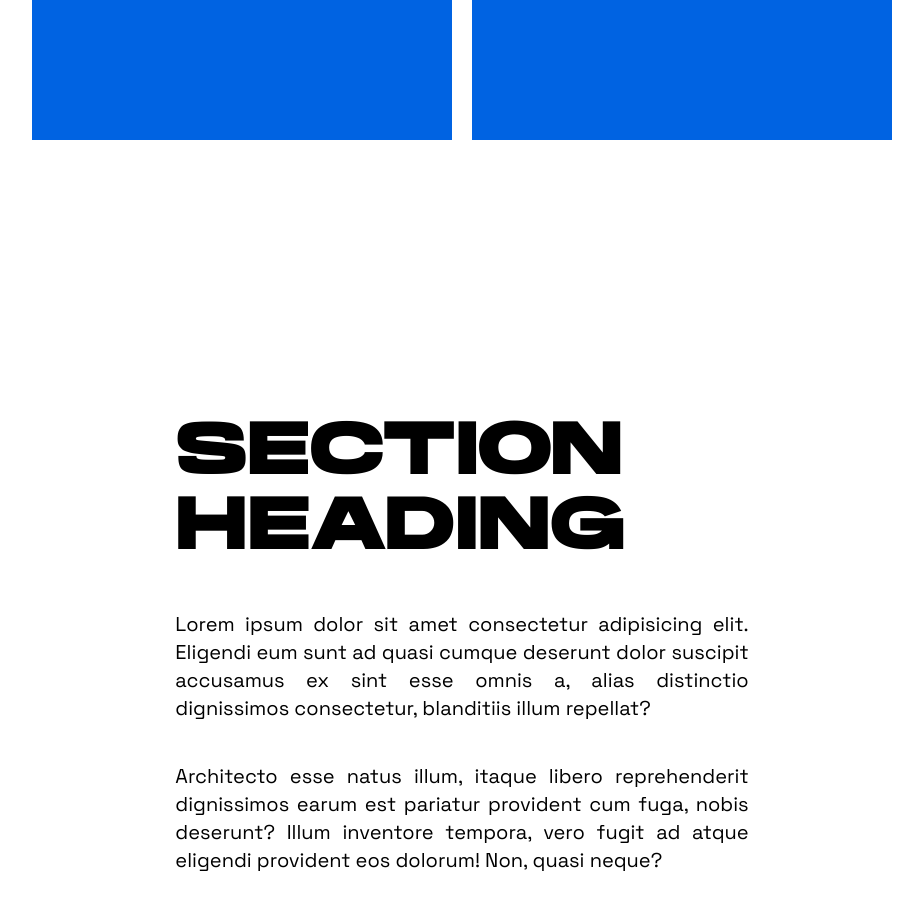
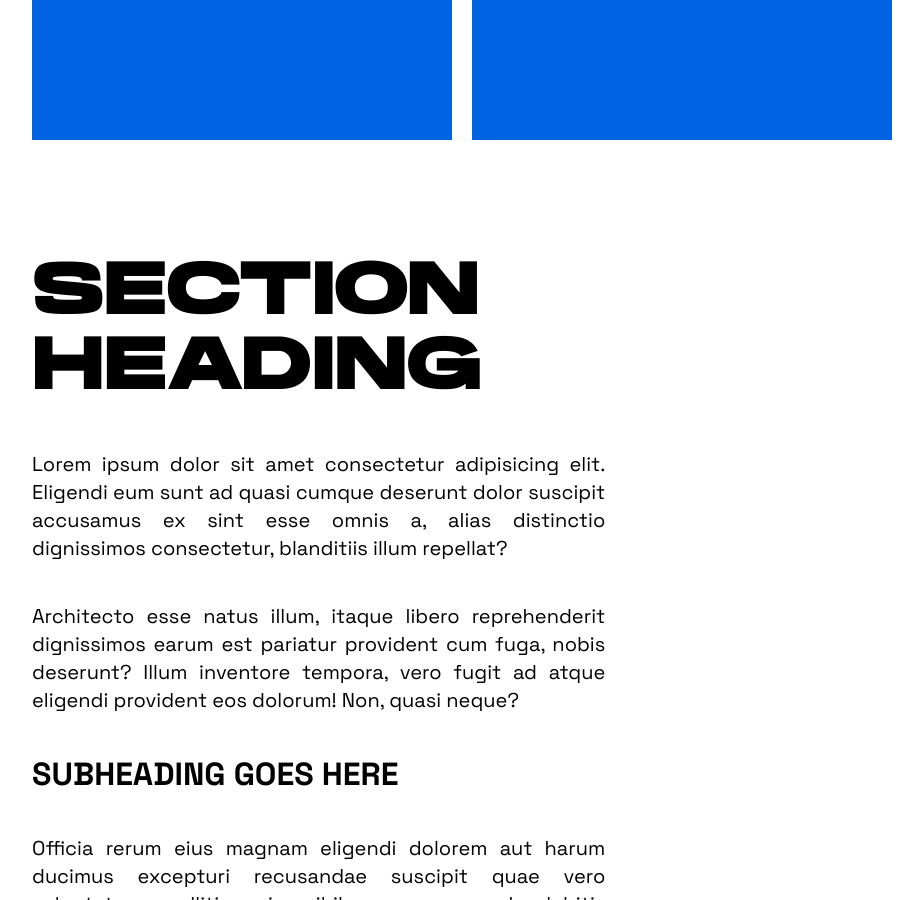
Before and after one commit to Founderland/Report, a Jekyll site: the page built from index.html, in a window 1280 px wide and 900 px high, scrolled down 2274 px. Shown: the whole window, without its empty margins (328-1251 px from the left). Built offline with Jekyll 4.4.1, drawn with Linux system fonts in a browser that asks for light colours.

Commit message:
simplified floats container

```diff
--- a/index.html
+++ b/index.html
@@ -34,7 +34,7 @@ layout: default
 </section>
 
 <!-- floating image in long text passage -->
-<section class="text-justify py-24 w-2/3 mx-auto">
+<section class="text-justify w-2/3">
   <h1>Section heading</h1>
   <p>Lorem ipsum dolor sit amet consectetur adipisicing elit. Eligendi eum sunt ad quasi cumque deserunt dolor suscipit accusamus ex sint esse omnis a, alias distinctio dignissimos consectetur, blanditiis illum repellat?</p>
  <p>Architecto esse natus illum, itaque libero reprehenderit dignissimos earum est pariatur provident cum fuga, nobis deserunt? Illum inventore tempora, vero fugit ad atque eligendi provident eos dolorum! Non, quasi neque?</p>
@@ -42,10 +42,10 @@ layout: default
  <p>Officia rerum eius magnam eligendi dolorem aut harum ducimus excepturi recusandae suscipit quae vero voluptatum, mollitia enim nihil esse assumenda debitis optio nesciunt totam. Voluptates esse tenetur eos numquam minus?</p>
  <p>Iure nesciunt facilis labore recusandae, doloribus expedita voluptate ipsa quas aperiam impedit odit quaerat deserunt, vitae fuga, libero harum facere eos quod! Vitae necessitatibus nesciunt optio aut laboriosam quisquam dolorem!</p>
  <p>Similique, atque dolorem. Nisi iusto sint aspernatur, sunt veritatis asperiores quisquam dignissimos itaque quasi pariatur aperiam est dolorum id expedita mollitia debitis molestias a maxime maiores? Necessitatibus voluptatem officiis accusantium?</p>
-  <figure class="bg-black p-8 pb-6 float-right inline-block w-2/3 ml-8 my-4 -mr-24">
-    <img src="assets/images/pexels-ketut-subiyanto-4350207-min.jpg" />
-    <figcaption class="mt-4 text-gray-400 ">This is some cool text</figcaption>
-  </figure>
+<figure class="bg-black p-8 pb-6 float-right inline-block w-2/3 ml-8 my-4 -mr-24">
+  <img src="assets/images/pexels-ketut-subiyanto-4350207-min.jpg" />
+  <figcaption class="mt-4 text-gray-400 ">This is some cool text</figcaption>
+</figure>
  <p>Optio blanditiis perspiciatis temporibus repudiandae quam magni ratione cumque dicta consequatur, nostrum veritatis rem unde ab tempore ex, placeat quis praesentium inventore laborum itaque tempora nam nisi libero. Esse, dignissimos?</p>
  <p>In odio nobis animi? Nostrum illo unde in fugit deserunt sapiente, nulla doloribus, voluptatibus sed obcaecati iure soluta dolor autem aspernatur modi numquam eligendi cumque enim quibusdam? Maxime, obcaecati labore.</p>
  <p>Commodi dolore vero, doloremque quidem vitae quae, iure rerum voluptas iste tempora tenetur architecto eveniet facere aut obcaecati omnis vel culpa. Odit cupiditate, unde numquam distinctio veritatis nostrum asperiores quos!</p>
```
